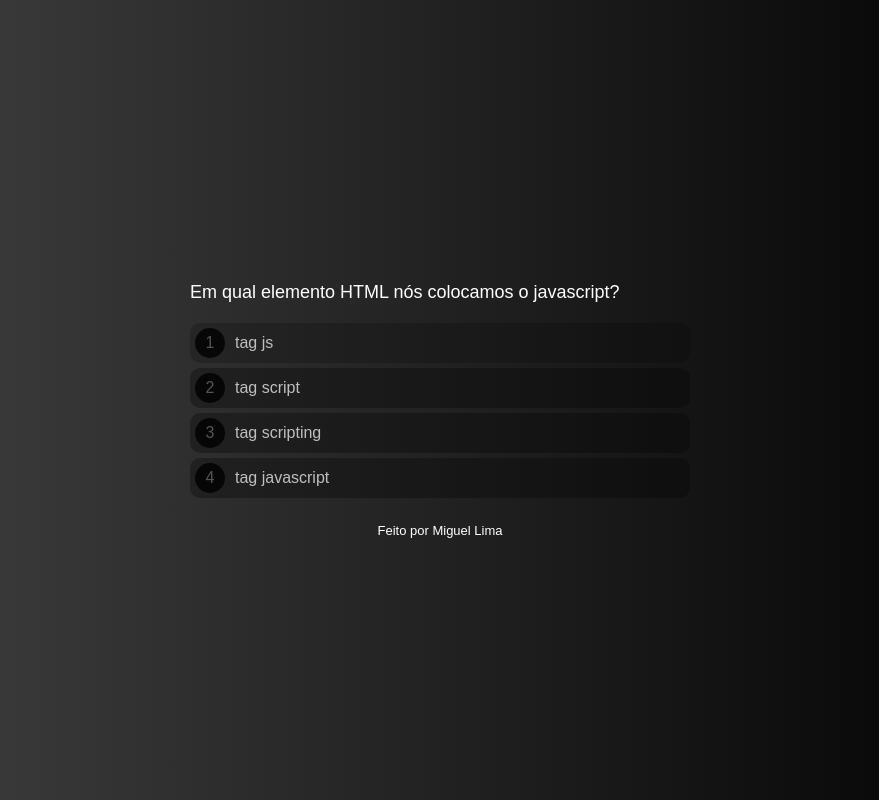
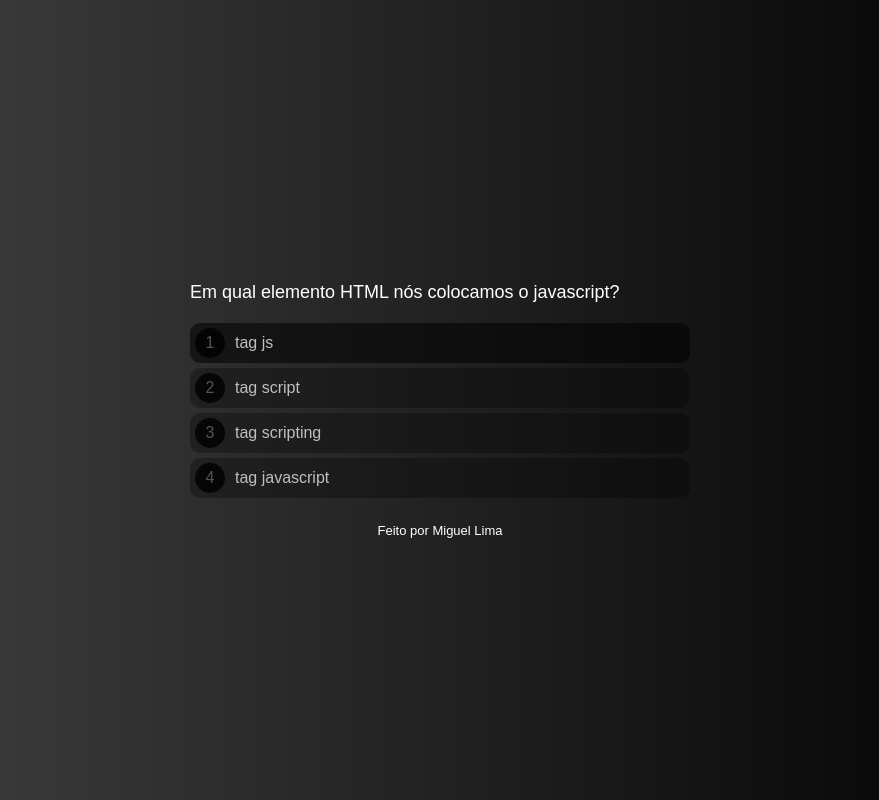
Before and after one commit to Miguel-Lima/quiz-questions, a plain HTML site: page index.html in a window 1280 px wide. In both pictures the pointer is over the element 640 px from the left and 343 px from the top of the page. Shown: the whole page, without its empty margins (200-1079 px from the left). Drawn offline with Linux system fonts and the light colour scheme.

Commit message:
Atualização

```diff
--- a/style.css
+++ b/style.css
@@ -73,7 +73,7 @@ h1 {
     color: #555;
 }
 .option:hover {
-    background-color: rgba(0, 0, 0, 0.2);
+    background-color: rgba(0, 0, 0, 0.548);
 }
 
 .scoreArea {
```
